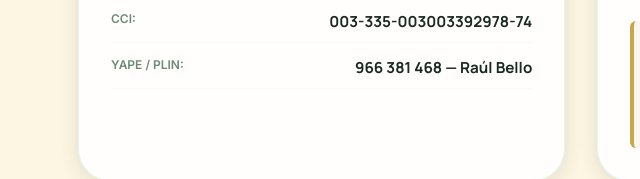
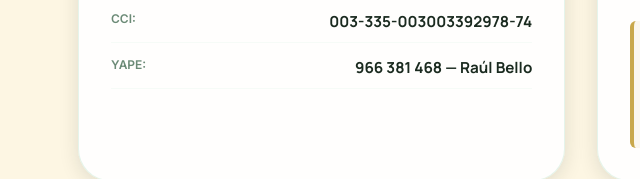
Before and after one commit to primatesperuapp-arch/congreso-primatologia-2026, an Astro site: page /congreso-primatologia-2026/inscripciones in a window 1280 px wide. Shown: the part 1992-2171 px from the top of the page, 10-650 px from the left. Built offline with nearby package versions, Linux system fonts and the light colour scheme; Astro itself is replaced by a stand-in of ours; a web font is replaced by a local one.

Commit message:
fix: remueve Plin de los medios de pago

```diff
--- a/src/pages/inscripciones.astro
+++ b/src/pages/inscripciones.astro
@@ -89,7 +89,7 @@ import pricing from '../data/pricing.json';
               <li><span>Tipo de cuenta:</span> <strong>Cuenta Corriente Soles</strong></li>
               <li><span>Cuenta:</span> <strong>335-3003392978</strong></li>
               <li><span>CCI:</span> <strong>003-335-003003392978-74</strong></li>
-              <li><span>Yape / Plin:</span> <strong>966 381 468 — Raúl Bello</strong></li>
+              <li><span>Yape:</span> <strong>966 381 468 — Raúl Bello</strong></li>
             </ul>
           </div>
         </div>
```
